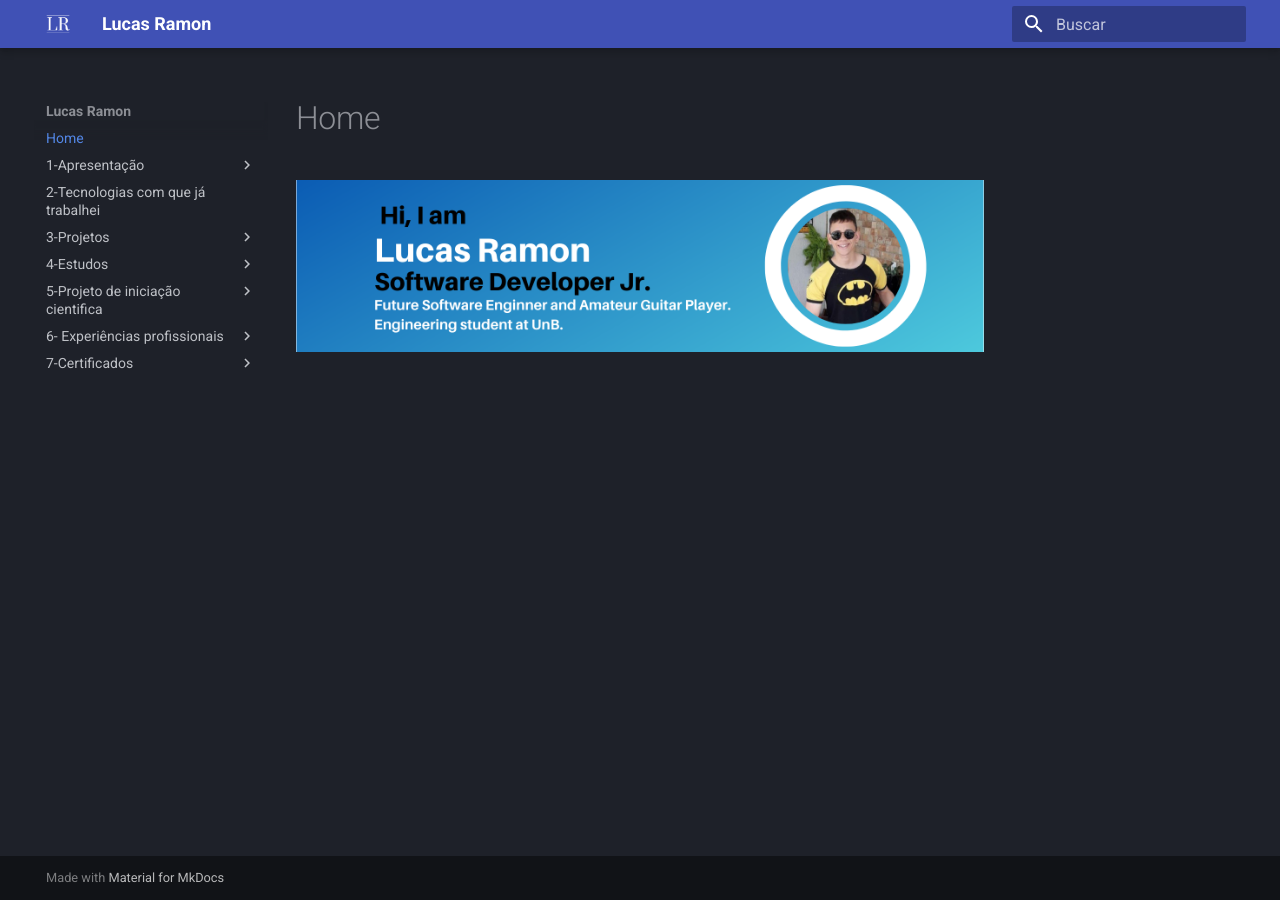
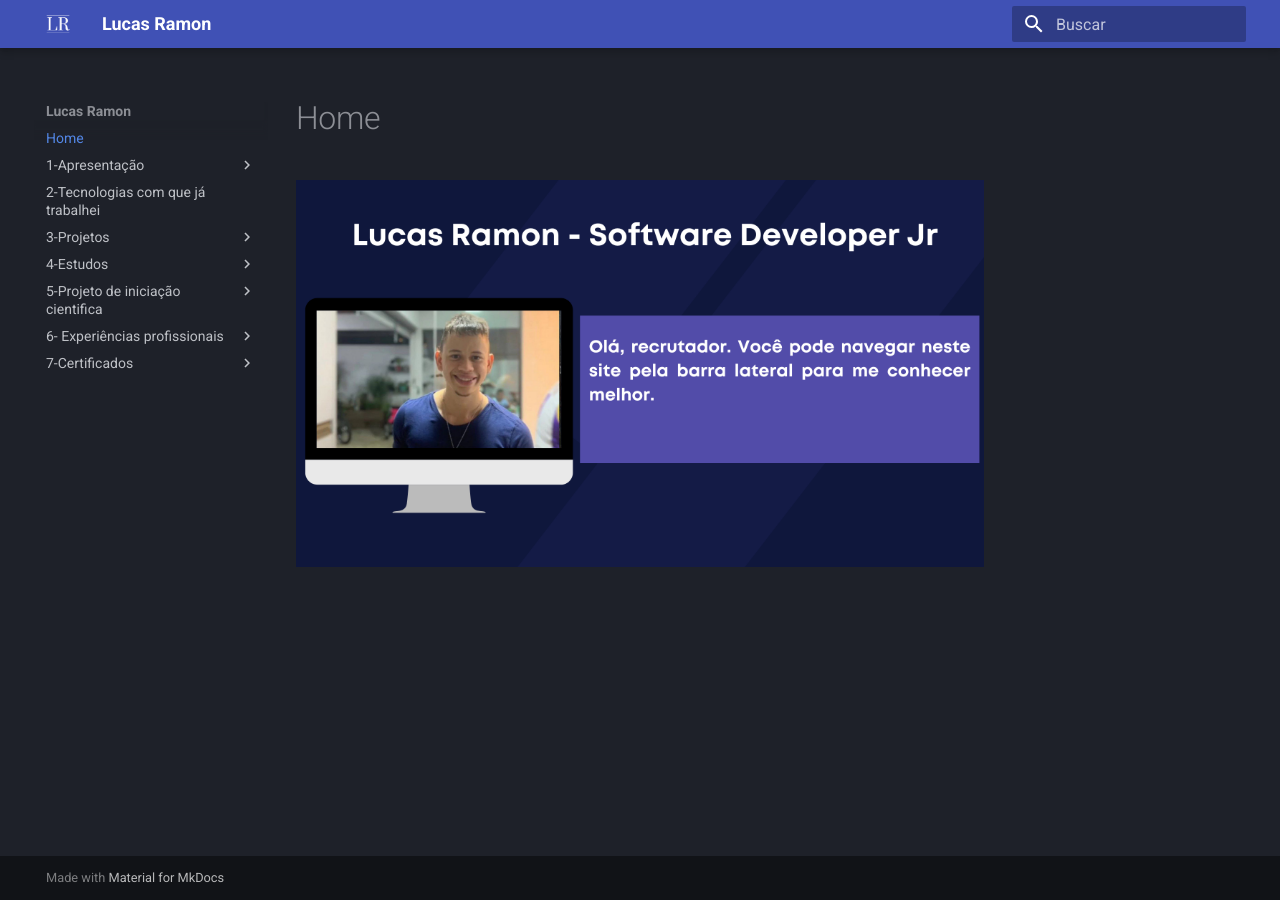
Before and after one commit to lramon2001/lramon2001.github.io, an MkDocs documentation site: the page built from docs/index.md, in a window 1280 px wide. Built offline with MkDocs 1.6.1 and Material for MkDocs 9.7.7, drawn with Linux system fonts in a browser that asks for light colours.

Commit message:
Update index.md

```diff
--- a/docs/index.md
+++ b/docs/index.md
@@ -1,6 +1,6 @@
 
 <center>
 
-<img src="./media/LucasRamonSoftwareEngineerProfile.png"/>
+<img src="./media/home.png"/>
 
 </center>
```
